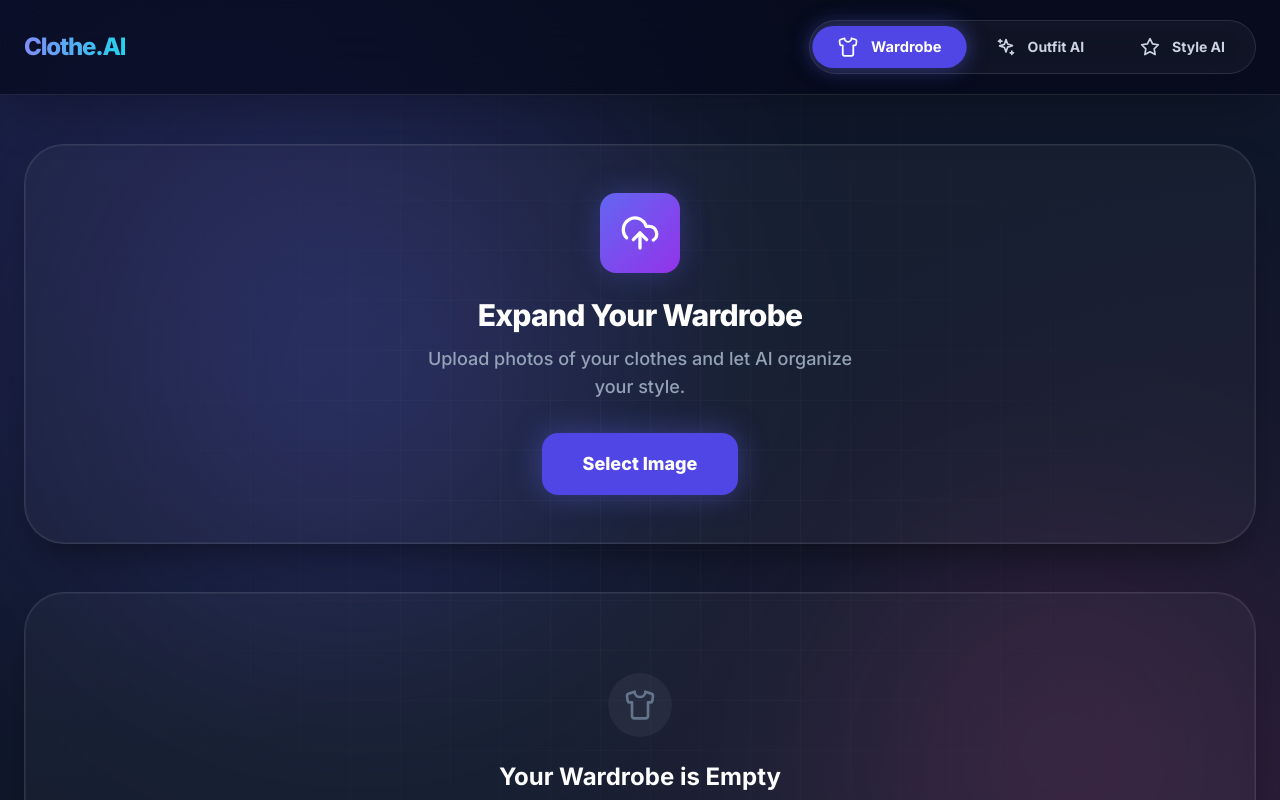
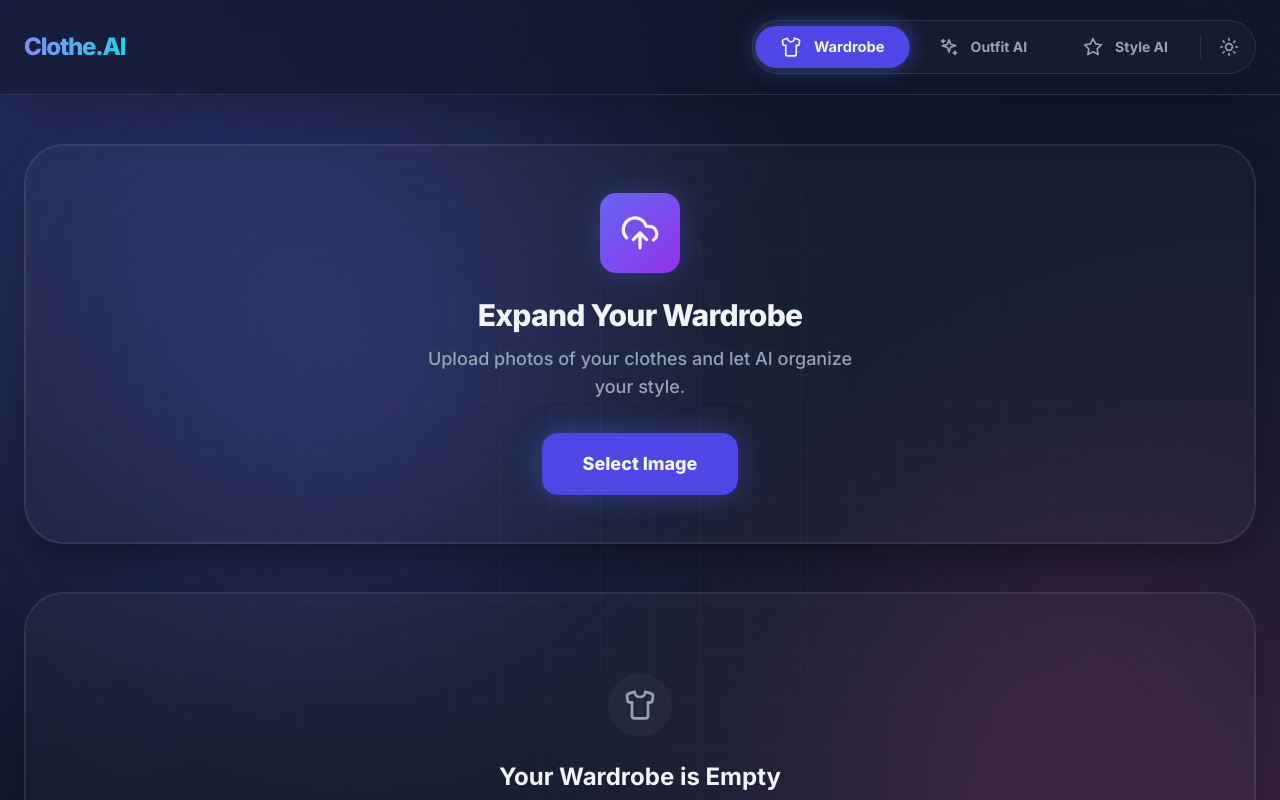
Before and after one commit to Rasgulla812/SmartWD, a React (Vite) app: page / in a window 1280 px wide. Shown: the top 800 px of the page. Built offline with nearby package versions, Linux system fonts and the light colour scheme.

Commit message:
update1.7

```diff
--- a/App.tsx
+++ b/App.tsx
@@ -1,9 +1,9 @@
 import React, { useState, useRef, useCallback } from 'react';
 import type { WardrobeItem, View } from './types';
 import { classifyImage, recommendOutfit, rateOutfit, type StyleRating } from './services/geminiService';
-import { ShirtIcon, SparklesIcon, WandIcon, UploadCloudIcon, LoaderIcon, DownloadIcon, StarIcon, ThermometerIcon } from './components/icons';
+import { ShirtIcon, SparklesIcon, WandIcon, UploadCloudIcon, LoaderIcon, DownloadIcon, StarIcon, ThermometerIcon, SunIcon, MoonIcon } from './components/icons';
 
-const Header: React.FC<{ activeView: View; setActiveView: (view: View) => void }> = ({ activeView, setActiveView }) => {
+const Header: React.FC<{ activeView: View; setActiveView: (view: View) => void; theme: string; toggleTheme: () => void }> = ({ activeView, setActiveView, theme, toggleTheme }) => {
   const navItems = [
     { id: 'wardrobe', icon: ShirtIcon, label: 'Wardrobe' },
     { id: 'recommender', icon: SparklesIcon, label: 'Outfit AI' },
@@ -30,6 +30,18 @@ const Header: React.FC<{ activeView: View; setActiveView: (view: View) => void }
                   <span>{item.label}</span>
                 </button>
               ))}
+              <div className="w-px h-6 bg-white/10 mx-2"></div>
+              <button
+                onClick={toggleTheme}
+                className="p-2.5 rounded-full text-slate-300 hover:bg-white/10 hover:text-white transition-all duration-300 group"
+                title={theme === 'dark' ? 'Switch to Light Mode' : 'Switch to Dark Mode'}
+              >
+                {theme === 'dark' ? (
+                  <SunIcon className="w-5 h-5 transition-transform group-hover:rotate-45" />
+                ) : (
+                  <MoonIcon className="w-5 h-5 transition-transform group-hover:-rotate-12" />
+                )}
+              </button>
             </nav>
             <div className="md:hidden text-xs font-black uppercase tracking-widest text-slate-500">
               Smart Wardrobe
@@ -53,6 +65,17 @@ const Header: React.FC<{ activeView: View; setActiveView: (view: View) => void }
             <span className="text-[10px] font-black uppercase tracking-tighter">{item.label}</span>
           </button>
         ))}
+        <button
+          onClick={toggleTheme}
+          className="flex flex-col items-center space-y-1 px-4 py-3 rounded-2xl transition-all duration-300 text-slate-500"
+        >
+          {theme === 'dark' ? (
+            <SunIcon className="w-6 h-6 stroke-2" />
+          ) : (
+            <MoonIcon className="w-6 h-6 stroke-2" />
+          )}
+          <span className="text-[10px] font-black uppercase tracking-tighter">{theme === 'dark' ? 'Light' : 'Dark'}</span>
+        </button>
       </nav>
     </>
   );
@@ -398,6 +421,26 @@ export default function App() {
   const [styleRating, setStyleRating] = useState<StyleRating | null>(null);
   const [isLoading, setIsLoading] = useState(false);
   const [error, setError] = useState<string | null>(null);
+  const [theme, setTheme] = useState(() => {
+    if (typeof window !== 'undefined') {
+      return localStorage.getItem('theme') || 'dark';
+    }
+    return 'dark';
+  });
+
+  React.useEffect(() => {
+    const root = window.document.documentElement;
+    if (theme === 'light') {
+      root.classList.add('light');
+    } else {
+      root.classList.remove('light');
+    }
+    localStorage.setItem('theme', theme);
+  }, [theme]);
+
+  const toggleTheme = useCallback(() => {
+    setTheme(prev => prev === 'dark' ? 'light' : 'dark');
+  }, []);
 
   const handleImageUpload = useCallback(async (file: File) => {
     setIsLoading(true);
@@ -453,7 +496,7 @@ export default function App() {
         <div className="bg-blob" style={{ top: '-10%', left: '-5%' }}></div>
         <div className="bg-blob-2"></div>
 
-        <Header activeView={activeView} setActiveView={setActiveView} />
+        <Header activeView={activeView} setActiveView={setActiveView} theme={theme} toggleTheme={toggleTheme} />
 
         <main className="container mx-auto px-6 pt-28 md:pt-36 pb-32 md:pb-12 relative z-1">
           {error && (
--- a/components/icons.tsx
+++ b/components/icons.tsx
@@ -146,3 +146,45 @@ export const ThermometerIcon = ({ className }: { className?: string }) => (
     <path d="M14 4v10.54a4 4 0 1 1-4 0V4a2 2 0 0 1 4 0Z" />
   </svg>
 );
+
+export const SunIcon = ({ className }: { className?: string }) => (
+  <svg
+    xmlns="http://www.w3.org/2000/svg"
+    width="24"
+    height="24"
+    viewBox="0 0 24 24"
+    fill="none"
+    stroke="currentColor"
+    strokeWidth="2"
+    strokeLinecap="round"
+    strokeLinejoin="round"
+    className={className}
+  >
+    <circle cx="12" cy="12" r="4" />
+    <path d="M12 2v2" />
+    <path d="M12 20v2" />
+    <path d="m4.93 4.93 1.41 1.41" />
+    <path d="m17.66 17.66 1.41 1.41" />
+    <path d="M2 12h2" />
+    <path d="M20 12h2" />
+    <path d="m6.34 17.66-1.41 1.41" />
+    <path d="m19.07 4.93-1.41 1.41" />
+  </svg>
+);
+
+export const MoonIcon = ({ className }: { className?: string }) => (
+  <svg
+    xmlns="http://www.w3.org/2000/svg"
+    width="24"
+    height="24"
+    viewBox="0 0 24 24"
+    fill="none"
+    stroke="currentColor"
+    strokeWidth="2"
+    strokeLinecap="round"
+    strokeLinejoin="round"
+    className={className}
+  >
+    <path d="M12 3a6 6 0 0 0 9 9 9 9 0 1 1-9-9Z" />
+  </svg>
+);
--- a/index.css
+++ b/index.css
@@ -1,6 +1,40 @@
 :root {
     --cupboard-color: #1e293b;
     --handle-color: #94a3b8;
+
+    /* Default Dark Mode (Soothing Slate) */
+    --bg-main: #0f172a;
+    --bg-blob-1: rgba(99, 102, 241, 0.25);
+    --bg-blob-2: rgba(236, 72, 153, 0.15);
+    --glass-bg: rgba(255, 255, 255, 0.03);
+    --glass-border: rgba(255, 255, 255, 0.1);
+    --text-primary: #f1f5f9;
+    --text-secondary: #94a3b8;
+    --card-shadow: rgba(0, 0, 0, 0.5);
+    --nav-bg: rgba(15, 23, 42, 0.6);
+    --accent-color: #6366f1;
+    --accent-hover: #4f46e5;
+    --input-bg: rgba(15, 23, 42, 0.4);
+    --scrollbar-track: #0f172a;
+    --scrollbar-thumb: #1e293b;
+}
+
+:root.light {
+    /* Soothing Light Mode (Cream/Sand/Soft Slate) */
+    --bg-main: #f8fafc;
+    --bg-blob-1: rgba(99, 102, 241, 0.15);
+    --bg-blob-2: rgba(236, 72, 153, 0.1);
+    --glass-bg: rgba(255, 255, 255, 0.7);
+    --glass-border: rgba(99, 102, 241, 0.1);
+    --text-primary: #1e293b;
+    --text-secondary: #64748b;
+    --card-shadow: rgba(99, 102, 241, 0.08);
+    --nav-bg: rgba(255, 255, 255, 0.8);
+    --accent-color: #4f46e5;
+    --accent-hover: #3730a3;
+    --input-bg: rgba(255, 255, 255, 0.9);
+    --scrollbar-track: #f8fafc;
+    --scrollbar-thumb: #cbd5e1;
 }
 
 body,
@@ -9,6 +43,9 @@ html {
     padding: 0;
     overflow-x: hidden;
     scroll-behavior: smooth;
+    background-color: var(--bg-main);
+    color: var(--text-primary);
+    transition: background-color 0.5s ease, color 0.5s ease;
 }
 
 /* Custom Scrollbar */
@@ -17,16 +54,16 @@ html {
 }
 
 ::-webkit-scrollbar-track {
-    background: #f1f5f9;
+    background: var(--scrollbar-track);
 }
 
 ::-webkit-scrollbar-thumb {
-    background: #cbd5e1;
+    background: var(--scrollbar-thumb);
     border-radius: 10px;
 }
 
 ::-webkit-scrollbar-thumb:hover {
-    background: #94a3b8;
+    background: var(--text-secondary);
 }
 
 
@@ -37,11 +74,8 @@ html {
     display: flex;
     perspective: 2000px;
     background-color: #0f172a;
+    /* Always dark for the opening effect */
     pointer-events: none;
-}
-
-.intro-container.hidden {
-    display: none;
 }
 
 .door {
@@ -133,25 +167,13 @@ html {
     opacity: 0;
 }
 
-.main-content-wrapper {
-    opacity: 0;
-    transform: scale(0.9);
-    transition: all 1s ease-out 0.5s;
-}
-
-.intro-active+.main-content-wrapper {
-    opacity: 1;
-    transform: scale(1);
-}
-
 /* Aurora Glass Theme */
 .bg-professional {
-    background-color: #0f172a;
-    /* Deep slate background */
+    background-color: var(--bg-main);
     background-image:
-        radial-gradient(circle at 0% 0%, rgba(79, 70, 229, 0.15) 0%, transparent 50%),
-        radial-gradient(circle at 100% 100%, rgba(236, 72, 153, 0.1) 0%, transparent 50%),
-        radial-gradient(circle at 50% 50%, rgba(15, 23, 42, 1) 0%, rgba(15, 23, 42, 1) 100%);
+        radial-gradient(circle at 0% 0%, var(--bg-blob-1) 0%, transparent 50%),
+        radial-gradient(circle at 100% 100%, var(--bg-blob-2) 0%, transparent 50%),
+        radial-gradient(circle at 50% 50%, var(--bg-main) 0%, var(--bg-main) 100%);
     position: relative;
     overflow: hidden;
     background-attachment: fixed;
@@ -170,11 +192,17 @@ html {
     z-index: 0;
 }
 
+:root.light .bg-professional::before {
+    background-image:
+        linear-gradient(rgba(99, 102, 241, 0.05) 1px, transparent 1px),
+        linear-gradient(90deg, rgba(99, 102, 241, 0.05) 1px, transparent 1px);
+}
+
 .bg-blob {
     position: fixed;
     width: 100vw;
     height: 100vw;
-    background: radial-gradient(circle, rgba(99, 102, 241, 0.25) 0, rgba(99, 102, 241, 0) 70%);
+    background: radial-gradient(circle, var(--bg-blob-1) 0, rgba(99, 102, 241, 0) 70%);
     border-radius: 50%;
     filter: blur(60px);
     z-index: -1;
@@ -213,27 +241,27 @@ html {
 }
 
 .glass-card {
-    background: rgba(255, 255, 255, 0.03);
+    background: var(--glass-bg);
     backdrop-filter: blur(24px) saturate(200%);
     -webkit-backdrop-filter: blur(24px) saturate(200%);
-    border: 1px solid rgba(255, 255, 255, 0.1);
+    border: 1px solid var(--glass-border);
     box-shadow:
-        0 20px 40px -15px rgba(0, 0, 0, 0.5),
+        0 20px 40px -15px var(--card-shadow),
         inset 0 0 0 1px rgba(255, 255, 255, 0.05);
     transition: all 0.5s cubic-bezier(0.4, 0, 0.2, 1);
 }
 
 .glass-card:hover {
-    background: rgba(255, 255, 255, 0.06);
-    border-color: rgba(99, 102, 241, 0.4);
+    background: var(--glass-bg);
+    border-color: var(--accent-color);
     transform: translateY(-5px);
     box-shadow:
-        0 30px 60px -12px rgba(0, 0, 0, 0.6),
+        0 30px 60px -12px var(--card-shadow),
         inset 0 0 0 1px rgba(255, 255, 255, 0.1);
 }
 
 .btn-professional {
-    background: linear-gradient(135deg, #6366f1 0%, #4f46e5 100%);
+    background: linear-gradient(135deg, var(--accent-color) 0%, var(--accent-hover) 100%);
     color: white;
     box-shadow: 0 10px 20px -5px rgba(99, 102, 241, 0.4);
     transition: all 0.3s ease;
@@ -241,13 +269,13 @@ html {
 }
 
 .btn-professional:hover {
-    background: linear-gradient(135deg, #4f46e5 0%, #4338ca 100%);
+    background: linear-gradient(135deg, var(--accent-hover) 0%, var(--accent-color) 100%);
     box-shadow: 0 15px 30px -5px rgba(99, 102, 241, 0.6);
     transform: scale(1.02);
 }
 
 .text-gradient {
-    background: linear-gradient(135deg, #f8fafc 0%, #94a3b8 100%);
+    background: linear-gradient(135deg, var(--text-primary) 0%, var(--text-secondary) 100%);
     background-clip: text;
     -webkit-background-clip: text;
     -webkit-text-fill-color: transparent;
@@ -259,7 +287,7 @@ html {
     height: 90vw;
     bottom: -20%;
     right: -20%;
-    background: radial-gradient(circle, rgba(236, 72, 153, 0.15) 0, rgba(236, 72, 153, 0) 70%);
+    background: radial-gradient(circle, var(--bg-blob-2) 0, rgba(236, 72, 153, 0) 70%);
     border-radius: 50%;
     filter: blur(80px);
     z-index: -1;
@@ -289,7 +317,7 @@ html {
     left: 50%;
     width: 0;
     height: 2px;
-    background: #0f172a;
+    background: var(--text-primary);
     transition: all 0.3s ease;
     transform: translateX(-50%);
 }
@@ -317,3 +345,49 @@ html {
 .animate-shake {
     animation: shake 0.4s ease-in-out;
 }
+
+/* Fix for existing hardcoded colors in App.tsx */
+.text-white {
+    color: var(--text-primary) !important;
+}
+
+.text-slate-100 {
+    color: var(--text-primary) !important;
+}
+
+.text-slate-300 {
+    color: var(--text-secondary) !important;
+}
+
+.text-slate-400 {
+    color: var(--text-secondary) !important;
+}
+
+.text-slate-500 {
+    color: var(--text-secondary) !important;
+}
+
+.bg-slate-950\/60 {
+    background-color: var(--nav-bg) !important;
+}
+
+.bg-slate-950\/80 {
+    background-color: var(--nav-bg) !important;
+}
+
+.bg-slate-900\/40 {
+    background-color: var(--input-bg) !important;
+}
+
+.border-white\/10 {
+    border-color: var(--glass-border) !important;
+}
+
+.bg-white\/5 {
+    background-color: var(--glass-bg) !important;
+}
+
+.placeholder\:text-slate-600::placeholder {
+    color: var(--text-secondary) !important;
+    opacity: 0.5;
+}
```
